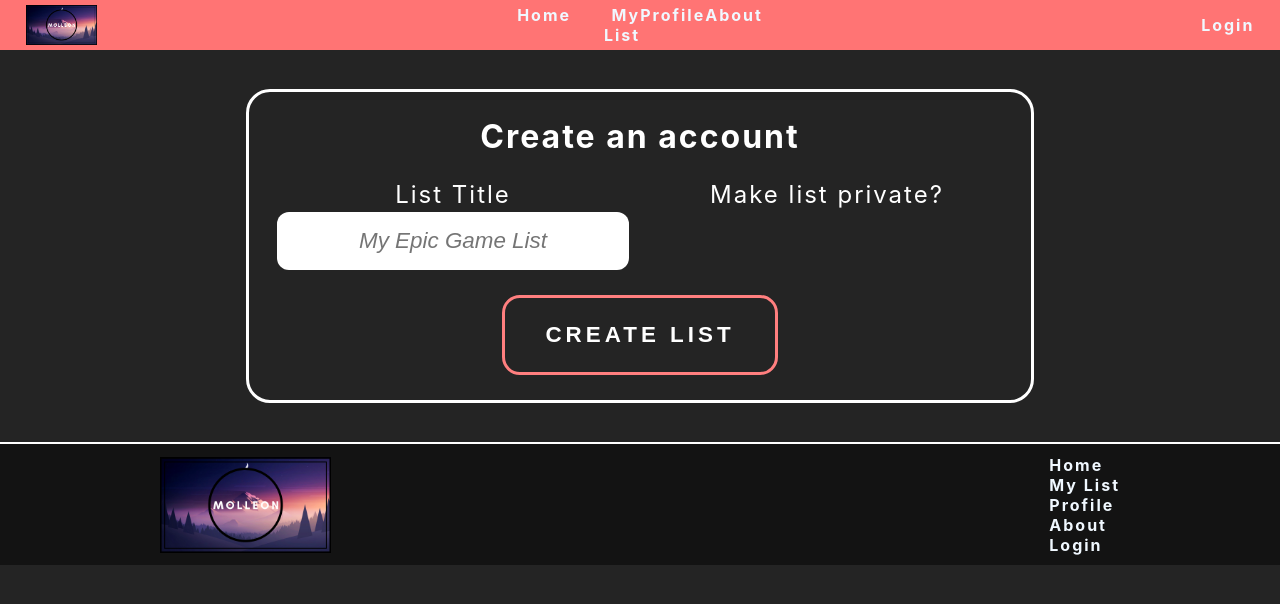
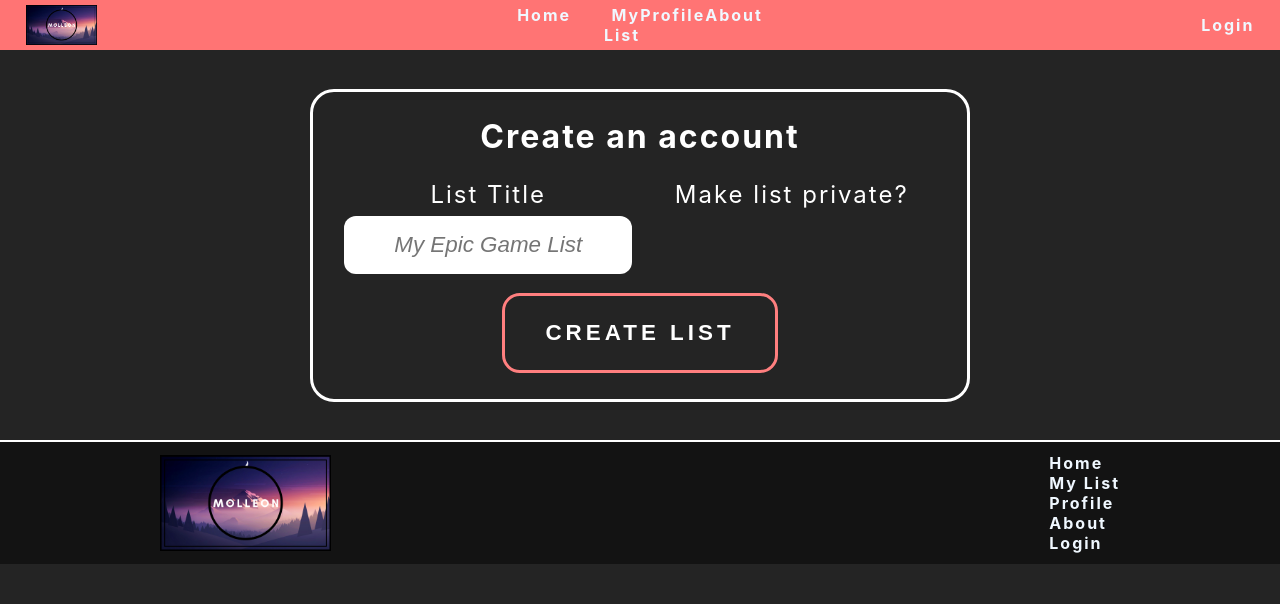
Before and after one commit to mikkelhau/game-list, a React (Create React App) app: page /create-list in a window 1280 px wide. Shown: the top 604 px of the page. Built offline with nearby package versions, Linux system fonts and the light colour scheme.

Commit message:
List-related stuff & styling adjustments

```diff
--- a/src/pages/CreateListPage.jsx
+++ b/src/pages/CreateListPage.jsx
@@ -1,10 +1,12 @@
-import { useState } from "react";
+import { useState, useContext } from "react";
 import "../styles/signup.css";
 import { useNavigate } from "react-router-dom";
 import ButtonBig from "../components/ButtonBig";
+import { AuthContext } from "../context/AuthContext";
 
 export default function CreateListPage() {
   const navigate = useNavigate();
+  const { user } = useContext(AuthContext);
   const [title, setTitle] = useState("");
   const [privateList, setPrivateList] = useState(false);
   const [errorMsg, setErrorMsg] = useState("");
@@ -29,20 +31,14 @@ export default function CreateListPage() {
       const data = await response.json();
 
       if (!response.ok) {
-        // This catches 400/500 errors from Express/Supabase
         throw new Error(data.error || "List creation failed");
       }
 
       console.log("List created:", data.list);
 
       if (data.session) {
-        // Case A: Success + Auto-login
         localStorage.setItem("token", data.session.access_token);
         navigate("/");
-      } else {
-        // Case B: Success, but no session (maybe confirmation is actually ON?)
-        alert("List created! Please try logging in manually.");
-        navigate("/login");
       }
     } catch (error) {
       setErrorMsg(error.message);
--- a/src/pages/MyListPage.jsx
+++ b/src/pages/MyListPage.jsx
@@ -25,7 +25,10 @@ export default function MyListsPage() {
               <h2>Your Lists</h2>
             </div>
           ) : (
-            <ButtonBig onClick={handleNavigate} children={"Create a list"} />
+            <div>
+              <h1>You have no list yet!</h1>
+              <ButtonBig onClick={handleNavigate} children={"Create a list"} />
+            </div>
           )}
         </div>
       )}
--- a/src/styles/Login.css
+++ b/src/styles/Login.css
@@ -29,10 +29,11 @@
     border: none;
     border-radius: var(--round);
     margin-bottom: 8%;
-    width: 25vw;
+    width: 22vw;
     font-size: 1.4rem;
     padding: 1rem;
     font-style: italic;
+    text-align: center;
   }
 
   .form-group {
@@ -41,7 +42,7 @@
     align-items: center;
     label {
       font-size: 1.5em;
-      margin-bottom: 0.2rem;
+      margin-bottom: 0.4rem;
     }
   }
 
--- a/src/styles/signup.css
+++ b/src/styles/signup.css
@@ -34,7 +34,7 @@
     align-items: center;
     label {
       font-size: 1.5em;
-      margin-bottom: 0.2rem;
+      margin-bottom: 0.4rem;
     }
   }
 
@@ -45,7 +45,7 @@
     border: none;
     border-radius: 12px;
     margin-bottom: 8%;
-    width: 40vh;
+    width: 20vw;
     font-size: 1.4rem;
     padding: 1rem;
     font-style: italic;
```
